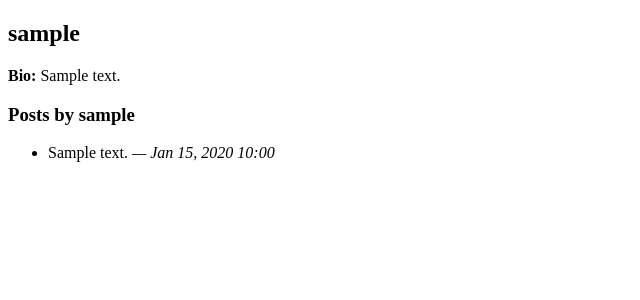
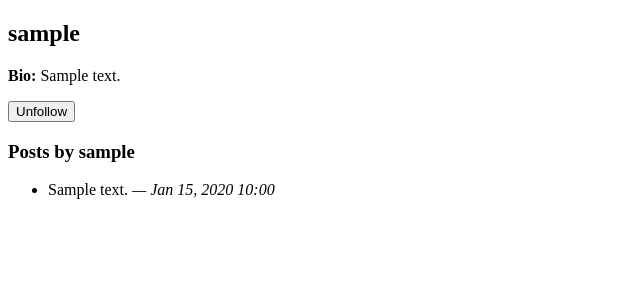
Before and after one commit to 02valentino/social-network, a Django app: template network/templates/network/profile.html in a window 1280 px wide. Shown: the part 29-329 px from the top of the page, without its empty margins (0-640 px from the left). Run offline with Django 5.2, Linux system fonts and the light colour scheme; a user stored in the database is signed in; tables that the repository leaves empty hold one stand-in row (values such as "Sample post"); the template is opened without the code that fills it: values that come from a table or form of the project are taken from there, most other values are stand-ins (such as "Sample title", 1, 10 or a date in 2020).

Commit message:
network: update profile template to use a single form and toggle button for follow/unfollow actions

```diff
--- a/network/templates/network/profile.html
+++ b/network/templates/network/profile.html
@@ -11,6 +11,17 @@
     <p><strong>Email:</strong> {{ profile_user.email }}</p>
     <p><strong>Joined:</strong> {{ profile_user.date_joined }}</p>
     <p><a href="{% url 'edit-profile' %}">Edit Profile</a></p>
+  {% endif %}
+
+  {% if user.is_authenticated and user != profile_user %}
+    <form method="post" action="{% url 'follow-user' profile_user.username %}" style="display: inline;">
+      {% csrf_token %}
+      {% if user_follows %}
+        <button formaction="{% url 'unfollow-user' profile_user.username %}" type="submit">Unfollow</button>
+      {% else %}
+        <button type="submit">Follow</button>
+      {% endif %}
+    </form>
   {% endif %}
 
   {% if user.is_authenticated %}
```
